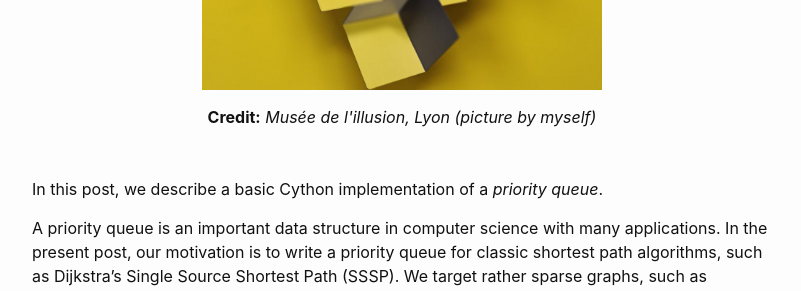
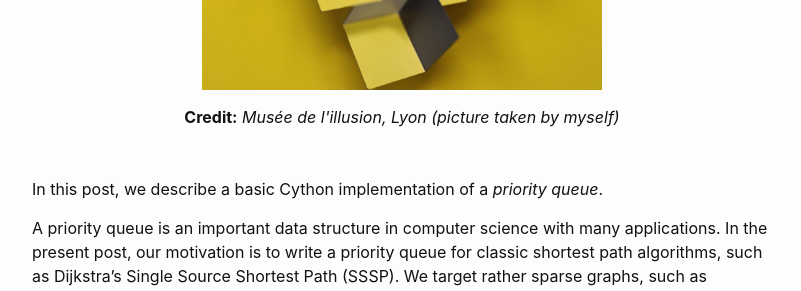
Before and after one commit to aetperf/aetperf.github.io, a Jekyll site: the page built from _posts/2022-11-23-A-Cython-implementation-of-a-min-priority-queue.md, in a window 1280 px wide and 900 px high, scrolled down 345 px. Shown: the part 153-444 px from the top of the window, without its empty margins (238-1039 px from the left). Built offline with Jekyll 4.4.1, drawn with Linux system fonts in a browser that asks for light colours; formulas are drawn with MathJax 3; comment, search, counter and statistics services are not loaded.

Commit message:
small update

```diff
--- a/_posts/2022-11-23-A-Cython-implementation-of-a-min-priority-queue.md
+++ b/_posts/2022-11-23-A-Cython-implementation-of-a-min-priority-queue.md
@@ -15,7 +15,7 @@
 <p align="center">
   <img width="400" src="/img/2022-11-23_01/abstract_data_structure.jpg" alt="abstract_data_structure">
 </p>
-<center><b>Credit:</b> <i>Musée de l'illusion, Lyon (picture by myself)</i></center>
+<center><b>Credit:</b> <i>Musée de l'illusion, Lyon (picture taken by myself)</i></center>
 
 \
 \
```
